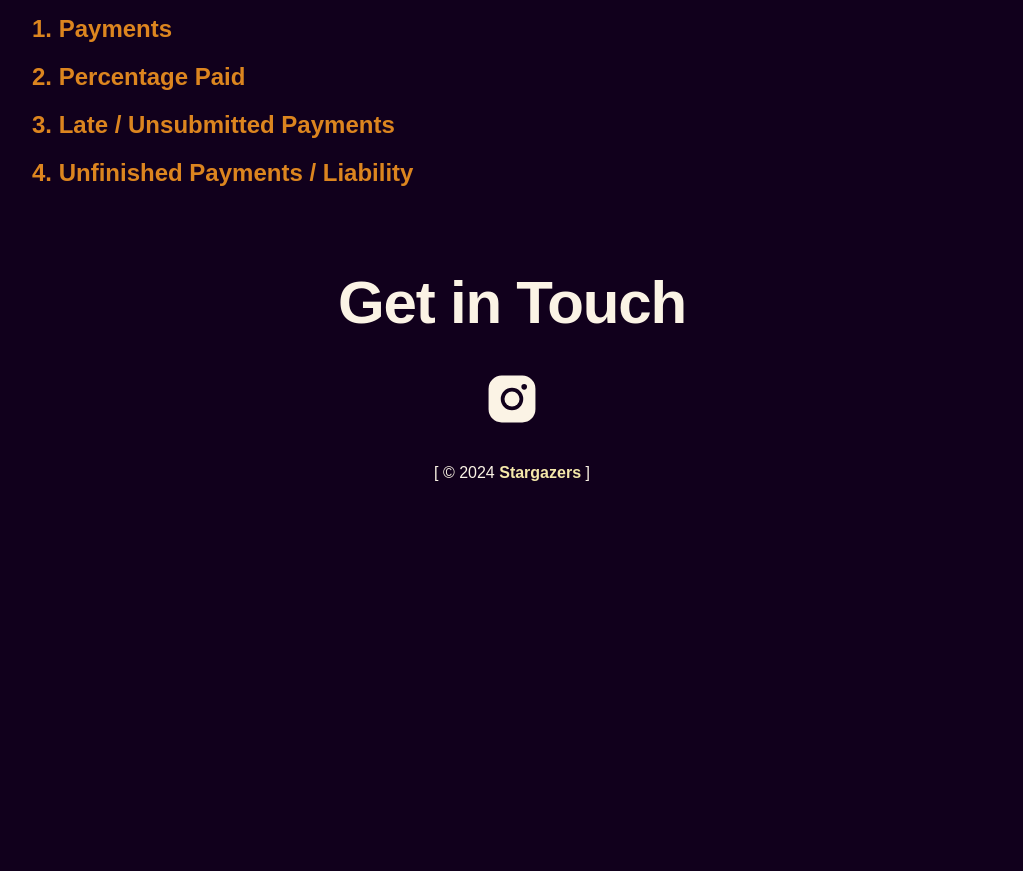
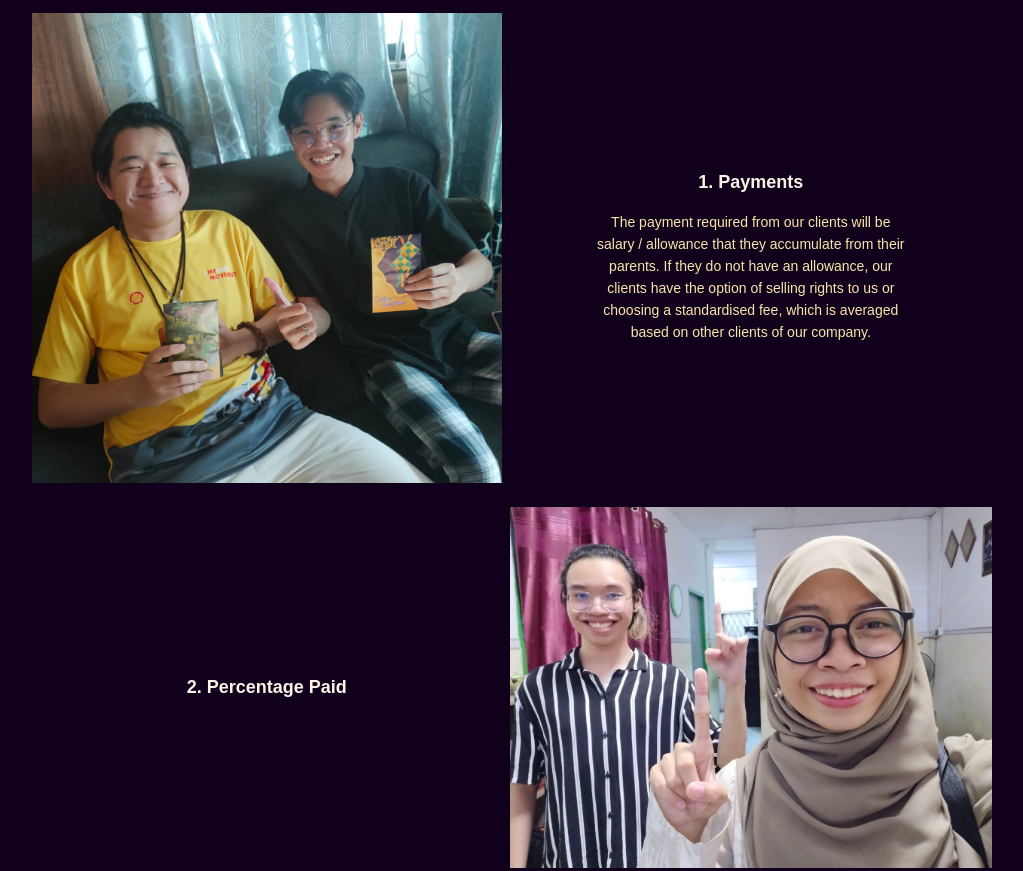
Before and after one commit to Lawrensu/Stargazers-Insurance-Company, a website built with Vite: page system.html in a window 1280 px wide. Shown: the part 297-1168 px from the top of the page, without its empty margins (128-1151 px from the left). Before the commit the page ends 830 px from the top, so only its background shows below. Built offline with nearby package versions, Linux system fonts and the light colour scheme; a web font is replaced by a local one.

Commit message:
Prepared the layout of the system page

```diff
--- a/styles/components/System/system.css
+++ b/styles/components/System/system.css
@@ -13,6 +13,33 @@
     color: var(--clr-yellow);
 }
 
+.system {
+    display: flex;
+    flex-direction: column;
+    gap: 0.5rem;
+}
+
+.system div:nth-child(even) {
+    margin-bottom: 1rem;
+}
+
+.system__content {
+    /* Maybe use subgrid/grid */
+    display: flex;
+    flex-direction: column;
+    text-align: center;
+    gap: 1em;
+}
+
+.system__title {
+    font-size: var(--size-lg);
+    color: var(--clr-light);
+}
+
+.system__description {
+    font-size: var(--size-sm);
+    color: var(--clr-yellow);
+}
 
 /* Mobile first style is the standard (using min-width) */
 /* If Desktop first style then (max-width) */
@@ -21,7 +48,68 @@
 /* @media (min-width: 475px) {} */
 
 /* sm */
-/* @media (min-width: 640px) {} */
+@media (min-width: 640px) {
+    .system {
+        display: grid;
+        grid-template-columns: 1fr, 1fr;
+        grid-template-areas:
+        'system__img1 system__content1'
+        'system__content2 system__img2'
+        'system__img3 system__content3'
+        'system__content4 system__img4';
+
+        /* shorthand for justify-item and align item */
+        place-items: center;
+    }
+
+    /* Grid Images */
+    .system__img1 {
+        grid-area: system__img1;
+    }
+
+    .system__content1 {
+        grid-area: system__content1;
+    }
+
+    .system__img2 {
+        grid-area: system__img2;
+    }
+
+    .system__content2 {
+        grid-area: system__content2;
+    }
+
+    .system__img3 {
+        grid-area: system__img3;
+    }
+
+    .system__content3 {
+        grid-area: system__content3;
+    }
+
+    .system__img4 {
+        grid-area: system__img4;
+    }
+
+    .system__content4 {
+        grid-area: system__content4;
+    }
+
+
+
+
+
+
+
+
+
+
+    .system__description {
+        font-size: var(--size-sm);
+        color: var(--clr-yellow);
+        max-width: 40ch;
+    }
+}
 
 
 /* md */
--- a/system.html
+++ b/system.html
@@ -42,54 +42,47 @@
           <p class="system_intro-desc">Get to know how it works!</p>
         </section>
 
+        <section class="system container section">
           <!-- Payment -->
-      <section class="system__step container section">
-        <div>
+          <div class="system__content system__content1">
             <h2 class="system__title">1. Payments</h2>
-          <p class="system__description"></p>
+            <p class="system__description">The payment required from our clients will be salary / allowance that they accumulate from their parents. If they do not have an allowance, our clients have the option of selling rights to us or choosing a standardised fee, which is averaged based on other clients of our company.</p>
           </div>
 
-        <div class="system_img-wrapper system_img1">
-          <img class="" src="" alt="">
+          <div class="system__img-wrapper system__img1">
+            <img class="" src="/system/payment.jpg" alt="">
           </div>
-      </section>
 
           <!-- Percentage Paid -->
-      <section class="system__step container section">
-        <div>
+          <div class="system__content system__content2">
             <h2 class="system__title">2. Percentage Paid</h2>
             <p class="system__description"></p>
           </div>
 
-        <div class="system_img-wrapper system_img2">
-          <img class="" src="" alt="">
+          <div class="system__img-wrapper system__img2">
+            <img class="" src="/system/percentage.jpg" alt="">
           </div>
-      </section>
 
-      <!--  Late / unsubmitted payments -->
-      <section class="system__step container section">
-        <div>
+          <!--  Late / unsu mitted payments -->
+          <div class="system__content system__content3">
             <h2 class="system__title">3. Late / Unsubmitted Payments</h2>
             <p class="system__description"></p>
           </div>
 
-        <div class="system_img-wrapper system_img3">
-          <img class="" src="" alt="">
+          <div class="system__img-wrapper system__img3">
+            <img class="" src="/system/late.jpg" alt="">
           </div>
-      </section>
 
           <!-- Unfinished payments / Liability -->
-      <section class="system__step container section">
-        <div>
+          <div class="system__content system__content4">
             <h2 class="system__title">4. Unfinished Payments / Liability</h2>
             <p class="system__description"></p>
           </div>
 
-        <div class="system_img-wrapper system_img4">
-          <img class="" src="" alt="">
+          <div class="system__img-wrapper system__img4">
+            <img class="" src="/system/unfinished.jpg" alt="">
           </div>
         </section>
-
     </main>
 
     <footer class="footer container">
```
Also changed, not shown: index.html (+0 -1 lines). Lines whose indentation alone changed are shown as unchanged.
